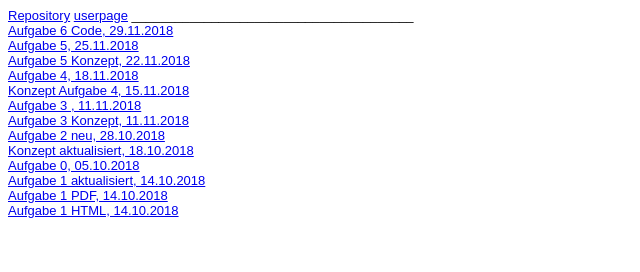
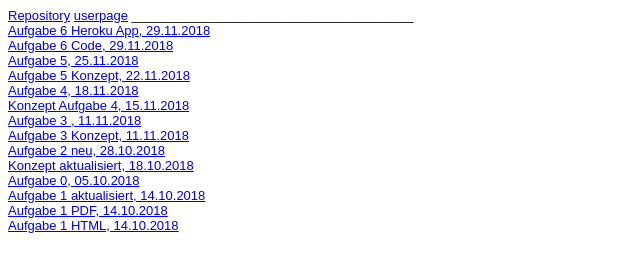
Before and after one commit to MilanSchwoerer/MilanSchwoerer.github.io, a plain HTML site: page Steckbrief/steckbrief.htm in a window 1280 px wide. Shown: the whole page, without its empty margins (0-640 px from the left). Drawn offline with Linux system fonts and the light colour scheme.

Commit message:
Update Steckbrief

```diff
--- a/Steckbrief/steckbrief.htm
+++ b/Steckbrief/steckbrief.htm
@@ -16,6 +16,7 @@ body {
 	<a href="https://github.com/MilanSchwoerer/MilanSchwoerer.github.io" target="_blank">Repository</a>
 	<a href="https://milanschwoerer.github.io/" target="_blank">userpage</a>
 	_______________________________________</br>
+	<a href="https://eia2-server-node.herokuapp.com/Konfigurator" target="_blank">Aufgabe 6 Heroku App, 29.11.2018</a></br>
 	<a href="https://github.com/MilanSchwoerer/EIA2/blob/master/L06_SendData/Server/Server.ts" target="_blank">Aufgabe 6 Code, 29.11.2018</a></br>
 	<a href="https://milanschwoerer.github.io/EIA2/Aufgabe5/Aufgabe5.html" target="_blank">Aufgabe 5, 25.11.2018</a></br>
 	<a href="https://milanschwoerer.github.io/EIA2/Aufgabe5/Aufgabe%205%20Konzept.pdf" target="_blank">Aufgabe 5 Konzept, 22.11.2018</a></br>
```
